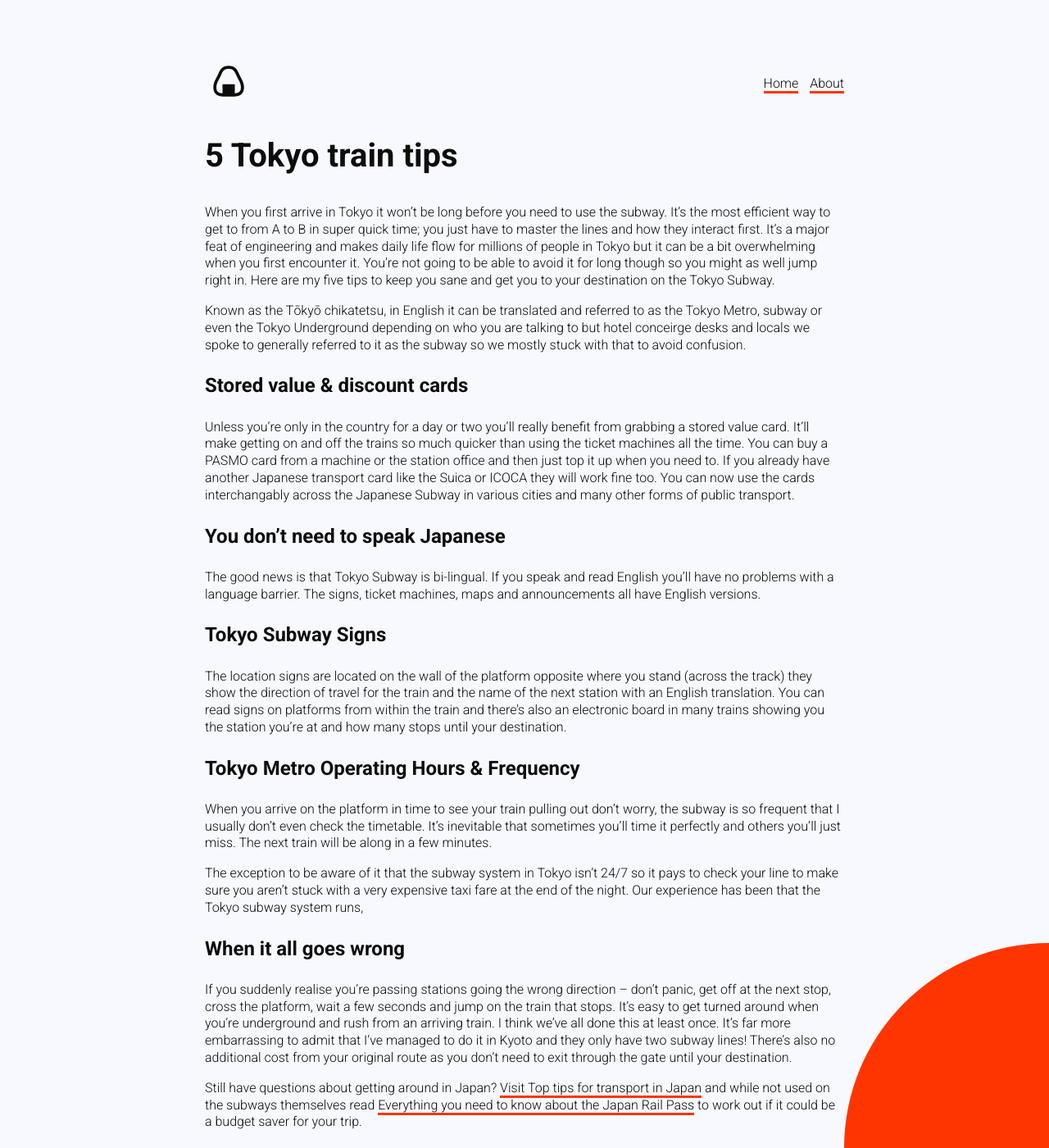
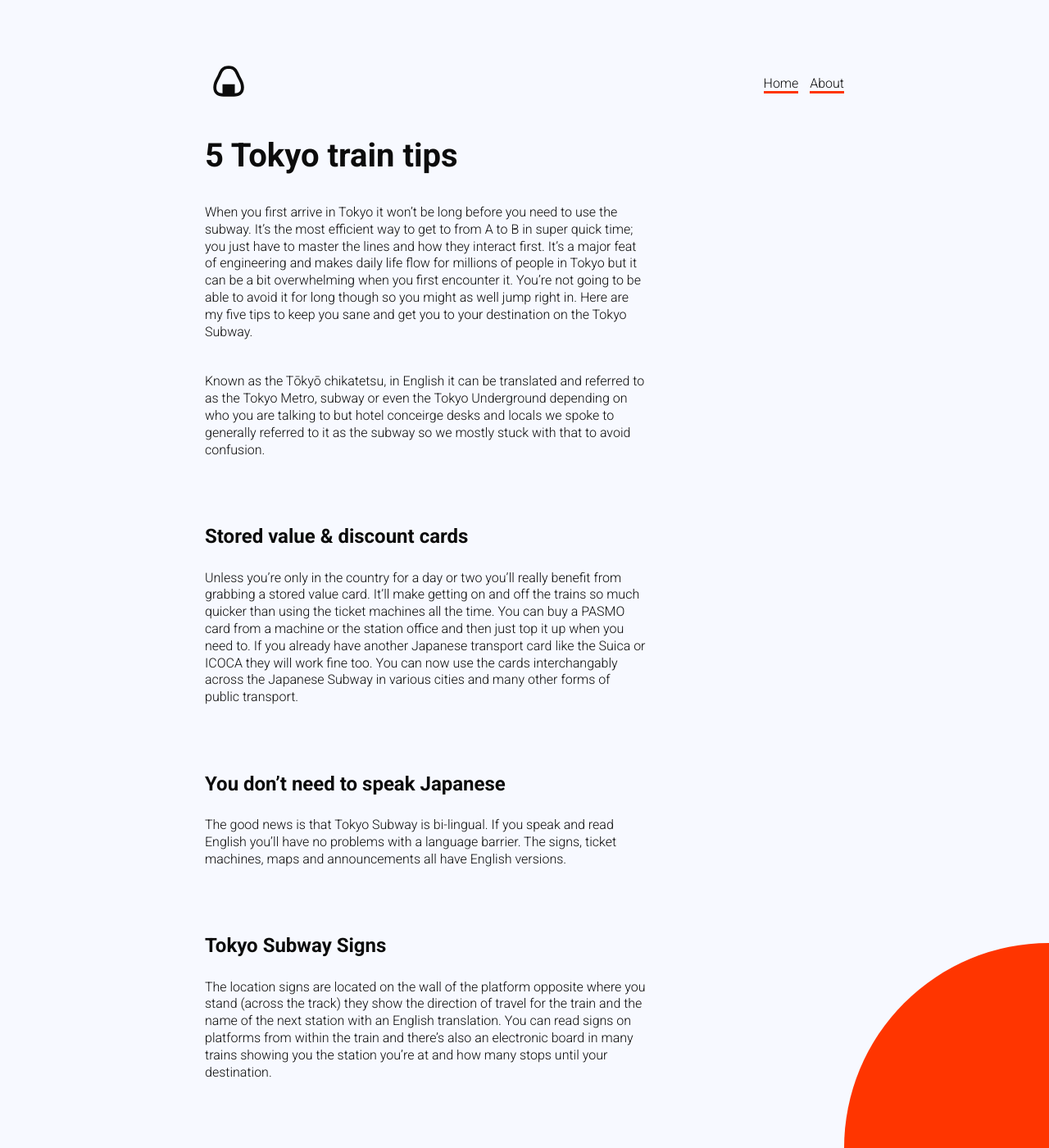
Before and after one commit to ben-peng/anightinjapan, a Jekyll site: the page built from _posts/2020-10-04-5-tokyo-5train-tips.md, in a window 1280 px wide and 1400 px high. Shown: the whole window at 82% size. Built offline with Jekyll 4.4.1, drawn with Linux system fonts in a browser that asks for light colours.

Commit message:
layout changes to posts

```diff
--- a/_layouts/post.html
+++ b/_layouts/post.html
@@ -4,4 +4,6 @@
 
 <h2>{{ page.title }}</h2>
 
-{{ content }}
+<div class="post">
+    {{ content }}
+</div>
--- a/assets/css/app.scss
+++ b/assets/css/app.scss
@@ -77,3 +77,18 @@
     background-color: $red;
     border-radius: 50%;
 }
+
+div.post{
+    h3{
+        margin-top: 80px;
+    }
+
+    p{
+        max-width: 540px;
+        margin-bottom: 40px;
+    }
+
+    img{
+        max-width: 720px
+    }
+}
```
